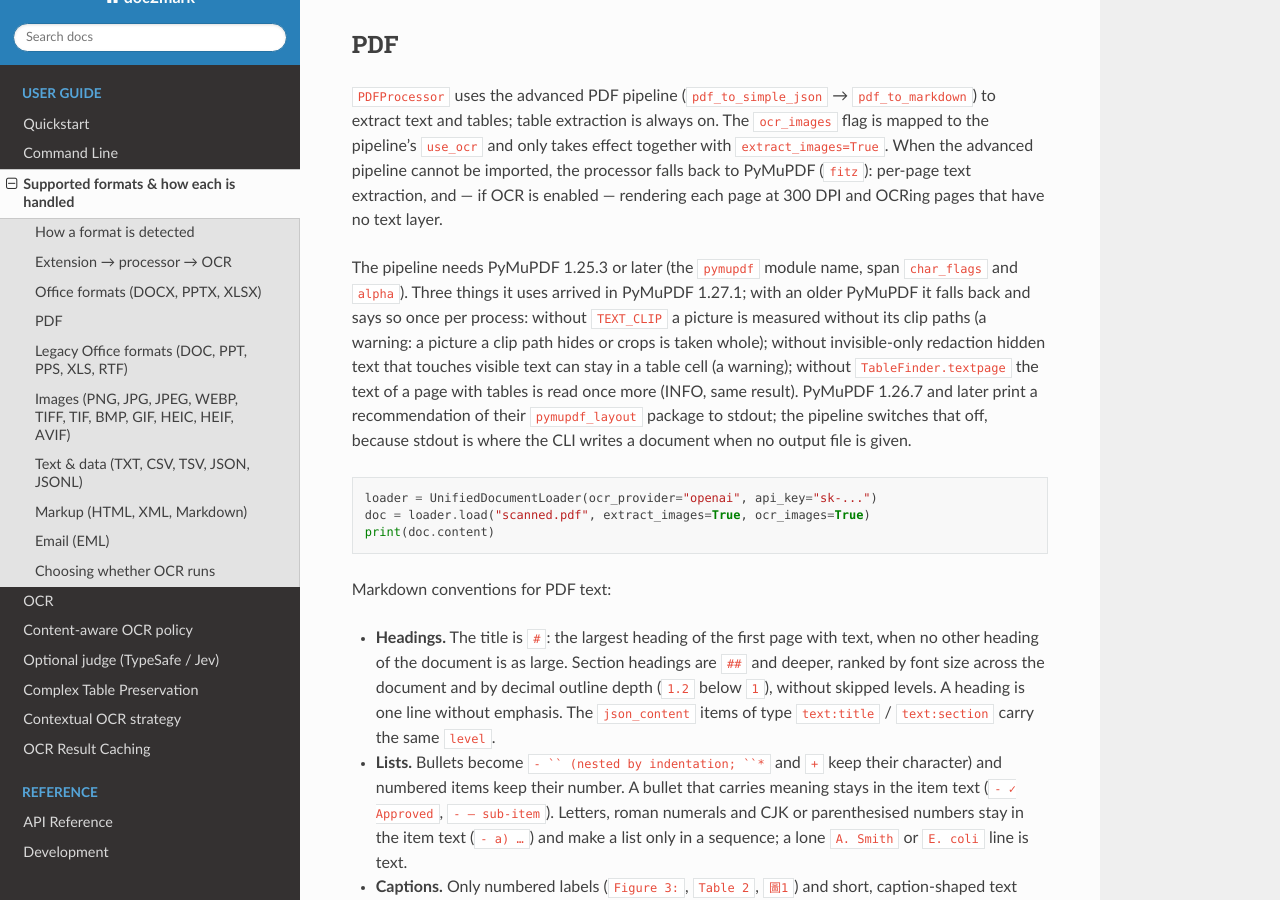
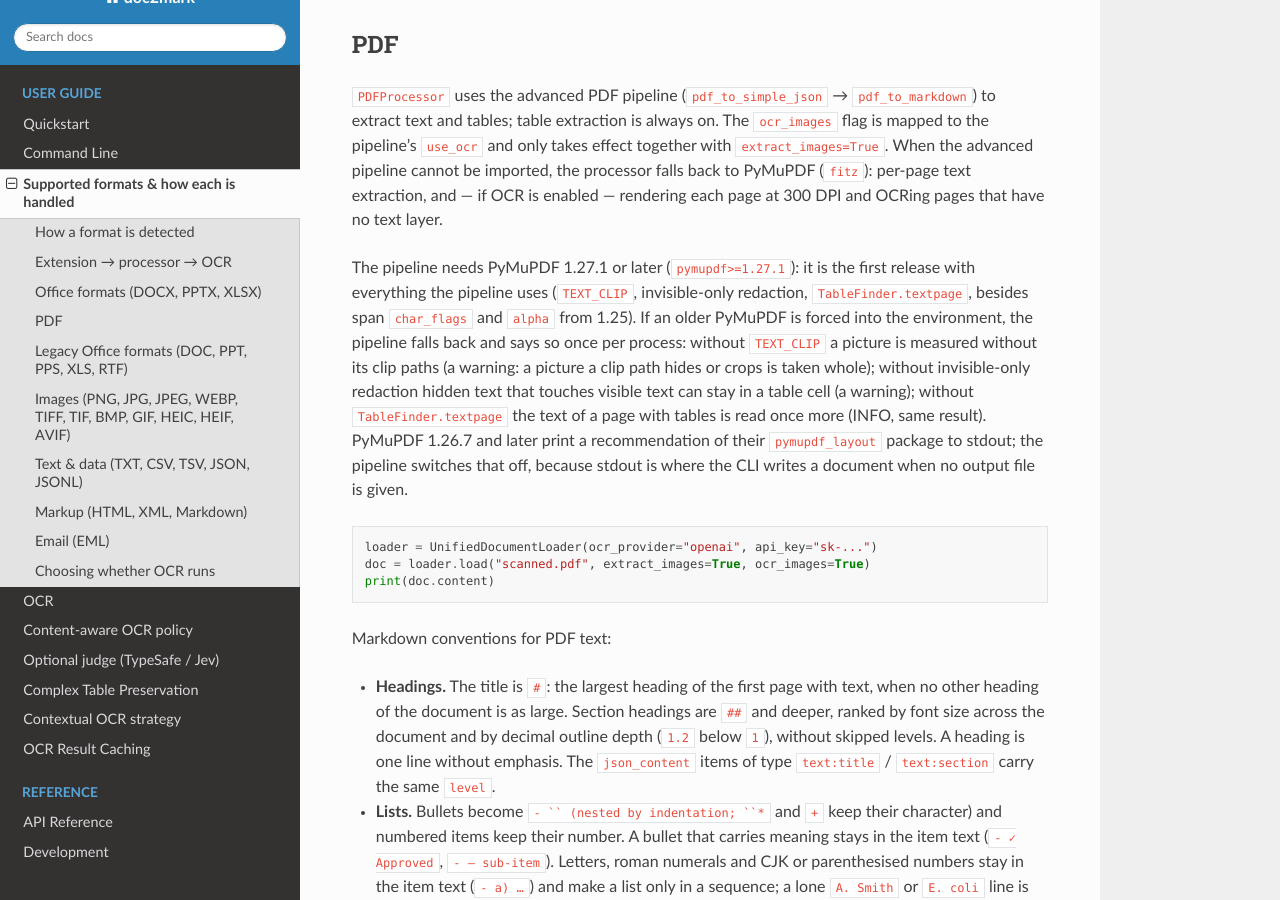
Before and after one commit to luisleo526/doc2mark, a Sphinx documentation site: the page built from docs/formats.rst, in a window 1280 px wide and 900 px high, scrolled down 1854 px. Built offline with Sphinx 7.4.7 and the Read the Docs theme 3.1.0, drawn with Linux system fonts in a browser that asks for light colours.

Commit message:
fix: require PyMuPDF 1.27.1, the first release with everything the PDF pipeline uses
A run pinned to 1.25.3 showed a routing difference on a LibreOffice-converted
deck besides the three capabilities that arrived in 1.27.1, so a lower floor
cannot be vouched for. The fallbacks stay, and announce themselves, for
environments that force an older PyMuPDF.

Co-Authored-By: Claude Opus 5.5 (1M context) <noreply@anthropic.com>

```diff
--- a/docs/formats.rst
+++ b/docs/formats.rst
@@ -129,13 +129,15 @@ be imported, the processor falls back to PyMuPDF (``fitz``): per-page text
 extraction, and — if OCR is enabled — rendering each page at 300 DPI and OCRing
 pages that have no text layer.
 
-The pipeline needs PyMuPDF 1.25.3 or later (the ``pymupdf`` module name, span
-``char_flags`` and ``alpha``). Three things it uses arrived in PyMuPDF 1.27.1; with an
-older PyMuPDF it falls back and says so once per process: without ``TEXT_CLIP`` a
-picture is measured without its clip paths (a warning: a picture a clip path hides or
-crops is taken whole); without invisible-only redaction hidden text that touches
-visible text can stay in a table cell (a warning); without ``TableFinder.textpage``
-the text of a page with tables is read once more (INFO, same result). PyMuPDF 1.26.7
+The pipeline needs PyMuPDF 1.27.1 or later (``pymupdf>=1.27.1``): it is the first
+release with everything the pipeline uses (``TEXT_CLIP``, invisible-only redaction,
+``TableFinder.textpage``, besides span ``char_flags`` and ``alpha`` from 1.25). If an
+older PyMuPDF is forced into the environment, the pipeline falls back and says so once
+per process: without ``TEXT_CLIP`` a picture is measured without its clip paths (a
+warning: a picture a clip path hides or crops is taken whole); without invisible-only
+redaction hidden text that touches visible text can stay in a table cell (a warning);
+without ``TableFinder.textpage`` the text of a page with tables is read once more
+(INFO, same result). PyMuPDF 1.26.7
 and later print a recommendation of their ``pymupdf_layout`` package to stdout; the
 pipeline switches that off, because stdout is where the CLI writes a document when no
 output file is given.
--- a/pyproject.toml
+++ b/pyproject.toml
@@ -44,7 +44,7 @@ classifiers = [
 ]
 
 dependencies = [
-    "pymupdf>=1.25.3",
+    "pymupdf>=1.27.1",
     "numpy>=1.21.0",
     "python-docx>=0.8.11",
     "openpyxl>=3.0.10",
```
Also changed, not shown: 2 other files.
